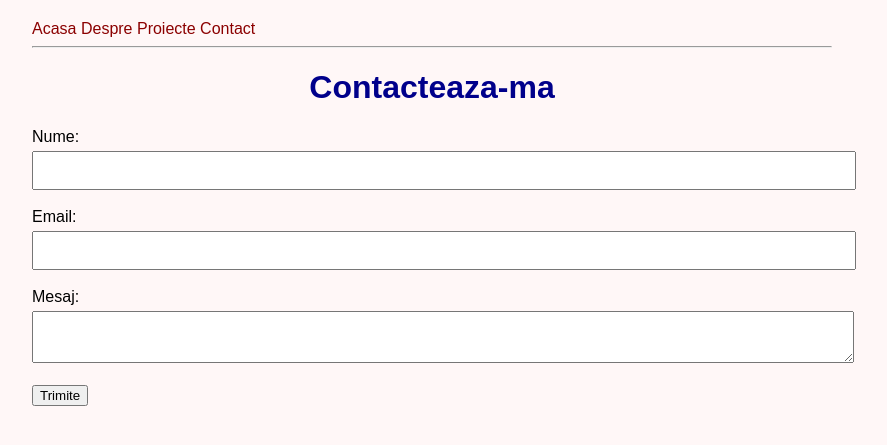
After one commit to Ion13135/primul-server-flask-, a Flask app: page /contact in a window 1280 px wide. The commit adds this page. Shown: the top 445 px of the page, without its empty margins (208-1095 px from the left). Run offline with Flask 3, Linux system fonts and the light colour scheme.

Commit message:
Adaugat formular contact cu POST, templates contact si contact_succes

```diff
--- a/app.py
+++ b/app.py
@@ -1,4 +1,4 @@
-from flask import Flask, render_template
+from flask import Flask, render_template, request
 
 app = Flask(__name__)
 
@@ -49,6 +49,27 @@ def proiecte():
     )
 
 
+@app.route("/contact", methods=["GET", "POST"])
+def contact():
+
+    if request.method == "POST":
+
+        nume = request.form.get("nume")
+        email = request.form.get("email")
+        mesaj = request.form.get("mesaj")
+
+        print(
+            f"Mesaj primit de la {nume} ({email}): {mesaj}"
+        )
+
+        return render_template(
+            "contact_succes.html",
+            nume=nume
+        )
+
+    return render_template("contact.html")
+
+
 @app.route("/salut/<nume>")
 def salut(nume):
     return f"Salut, {nume}! Ma bucur sa te vad aici."
--- a/templates/base.html
+++ b/templates/base.html
@@ -19,6 +19,7 @@
     <a href="/">Acasa</a>
     <a href="/despre">Despre</a>
     <a href="/proiecte">Proiecte</a>
+    <a href="/contact">Contact</a>
 </nav>
 
     <hr>
--- /dev/null
+++ b/templates/contact.html
@@ -0,0 +1,53 @@
+{% extends "base.html" %}
+
+{% block titlu %}
+Contact
+{% endblock %}
+
+{% block continut %}
+
+<h1>Contacteaza-ma</h1>
+
+<form action="/contact" method="POST">
+
+    <div>
+        <label for="nume">Nume:</label>
+        <input
+            type="text"
+            id="nume"
+            name="nume"
+            required>
+    </div>
+
+    <br>
+
+    <div>
+        <label for="email">Email:</label>
+        <input
+            type="email"
+            id="email"
+            name="email"
+            required>
+    </div>
+
+    <br>
+
+    <div>
+        <label for="mesaj">Mesaj:</label>
+        <br>
+        <textarea
+            id="mesaj"
+            name="mesaj"
+            required>
+        </textarea>
+    </div>
+
+    <br>
+
+    <button type="submit">
+        Trimite
+    </button>
+
+</form>
+
+{% endblock %}
```
Also changed, not shown: templates/contact_succes.html (added, +19 -0 lines).
